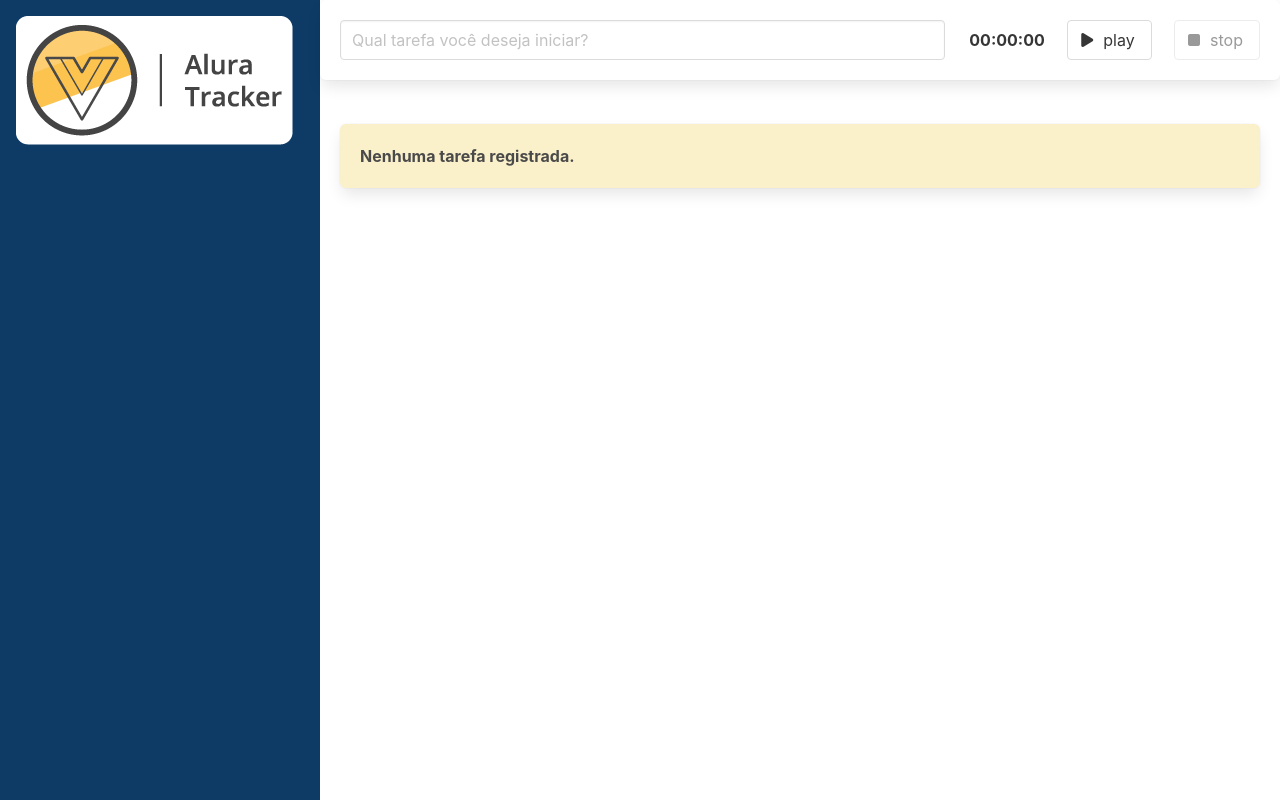
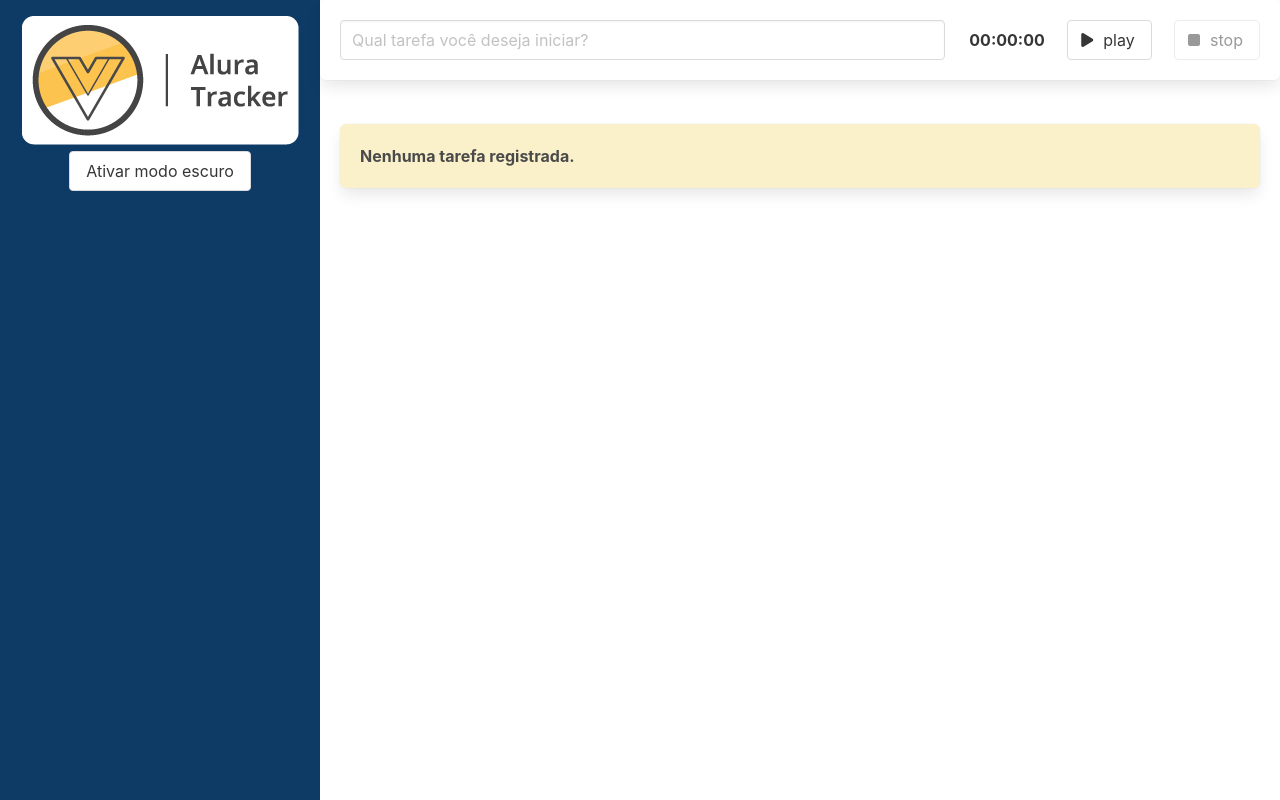
Before and after one commit to RickQs/alura-tracker, a Vue app: page / in a window 1280 px wide. Built offline with nearby package versions, Linux system fonts and the light colour scheme.

Commit message:
feat: Modo escuro

```diff
--- a/src/App.vue
+++ b/src/App.vue
@@ -1,9 +1,9 @@
 <template>
-  <main class="columns is-gapless is-multiline">
+  <main class="columns is-gapless is-multiline" :class="{ 'modo-escuro': modoEscuroAtivo }">
     <div class="column is-one-quarter">
-      <BarraLateral />
+      <BarraLateral @ao-tema-alterado="trocarTema"/>
     </div>
-    <div class="column is-three-quarter">
+    <div class="column is-three-quarter conteudo">
       <FormularioTarefa @ao-salvar-tarefa="salvarTarefa"/>
       <div class="lista">
         <ATarefa v-for="(tarefa, index) in tarefas" :key="index" :tarefa="tarefa"/>
@@ -27,7 +27,8 @@
   name: "App",
   data () {
     return {
-      tarefas: [] as ITarefa[]
+      tarefas: [] as ITarefa[],
+      modoEscuroAtivo: false
     }
   },
   computed: {
@@ -38,6 +39,9 @@
   methods: {
     salvarTarefa (tarefa: ITarefa) : void {
       this.tarefas.push(tarefa)
+    },
+    trocarTema (modoEscuroAtivo: boolean) : void {
+      this.modoEscuroAtivo = modoEscuroAtivo
     }
   },
   components: { BarraLateral, FormularioTarefa, ATarefa, MensagemBox }
@@ -48,4 +52,15 @@
   .lista {
     padding: 1.25rem;
   }
+  main {
+    --bg-primario: #fff;
+    --texto-primario: #000;
+  }
+  main.modo-escuro {
+    --bg-primario: #2B2D42;
+    --texto-primario: #DDD;
+  }
+  .conteudo {
+    background-color: var(--bg-primario);
+  }
 </style>
--- a/src/components/BarraLateral.vue
+++ b/src/components/BarraLateral.vue
@@ -2,6 +2,9 @@
     <header>
         <h1>
             <img src="../assets/logo.png" alt="">
+            <button class="button" @click="alterarTema">
+                {{ textoBotao }}
+            </button>
         </h1>
     </header>
 </template>
@@ -10,7 +13,27 @@
 import { defineComponent } from "vue";
 
 export default defineComponent({
-    name: 'BarraLateral'
+    name: 'BarraLateral',
+    emits: ['aoTemaAlterado'],
+    data () {
+        return {
+            modoEscuroAtivo: false
+        }
+    },
+    computed: {
+        textoBotao () {
+            if (this.modoEscuroAtivo) {
+                return 'Desativar modo escuro'
+            }
+            return 'Ativar modo escuro'
+        }
+    },
+    methods: {
+        alterarTema () : void {
+            this.modoEscuroAtivo = !this.modoEscuroAtivo
+            this.$emit('aoTemaAlterado', this.modoEscuroAtivo)
+        }
+    }
 })
 </script>
 
@@ -20,6 +43,7 @@
         background-color: #0D3B66;
         width: 100%;
         height: 100vh;
+        text-align: center;
     }
     @media only screen and (max-width: 768px) {
         header {
--- a/src/components/FormularioTarefa.vue
+++ b/src/components/FormularioTarefa.vue
@@ -1,5 +1,5 @@
 <template>
-    <div class="box">
+    <div class="box formulario">
         <div class="columns">
             <div class="column is-8" role="form" aria-label="Formulário para criação de uma nova tarefa">
                 <input type="text" class="input" placeholder="Qual tarefa você deseja iniciar?" v-model="descricao">
@@ -37,3 +37,10 @@
     components: { TemporizadorTarefa }
 })
 </script>
+
+<style>
+    .formulario {
+        color: var(--texto-primario);
+        background-color: var(--bg-primario);
+    }
+</style>
```
